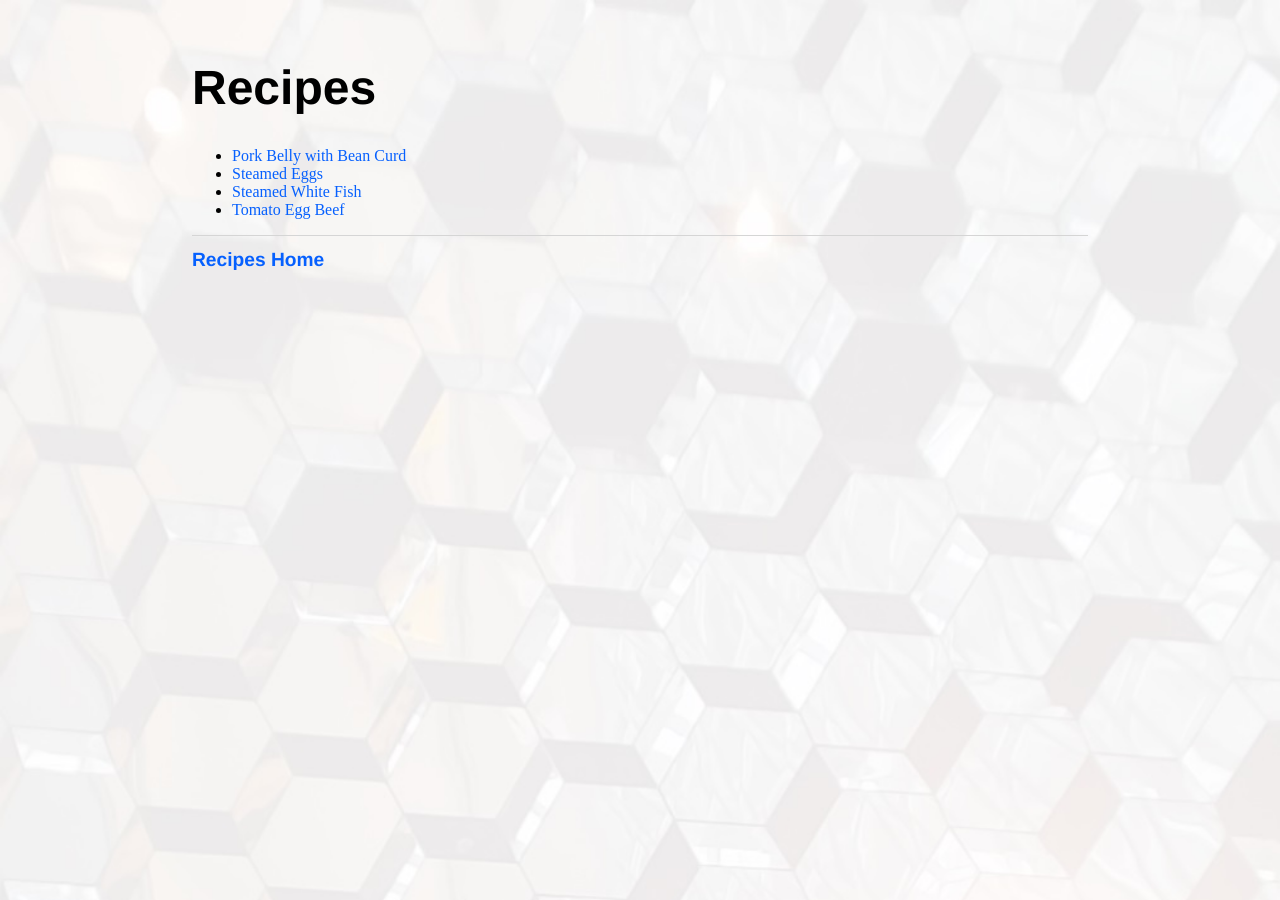
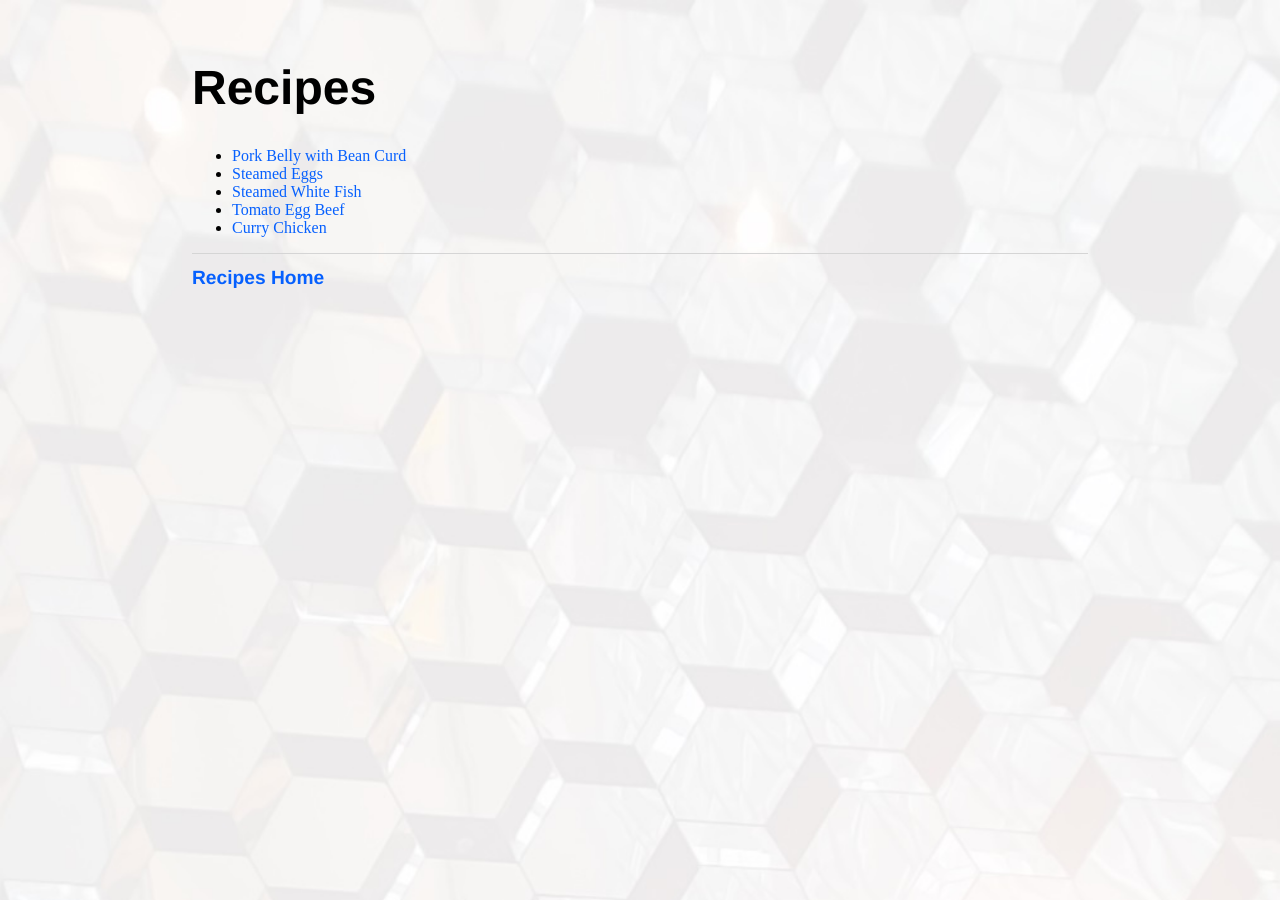
Before and after one commit to superjeffreyc/superjeffreyc.github.io, a Jekyll site: the page built from recipes/index.html, in a window 1280 px wide. Built offline with Jekyll 4.4.1, drawn with Linux system fonts in a browser that asks for light colours.

Commit message:
Update index.html

```diff
--- a/recipes/index.html
+++ b/recipes/index.html
@@ -11,6 +11,7 @@ title: Recipes
 <li><a href="https://superjeffreyc.github.io/recipes/steamed_eggs.html">Steamed Eggs</a></li>
 <li><a href="https://superjeffreyc.github.io/recipes/steamed_white_fish.html">Steamed White Fish</a></li>
 <li><a href="https://superjeffreyc.github.io/recipes/tomato_egg_beef.html">Tomato Egg Beef</a></li>
+<li><a href="https://superjeffreyc.github.io/recipes/curry_chicken.html">Curry Chicken</a></li>
 
 </ul>
 
```
